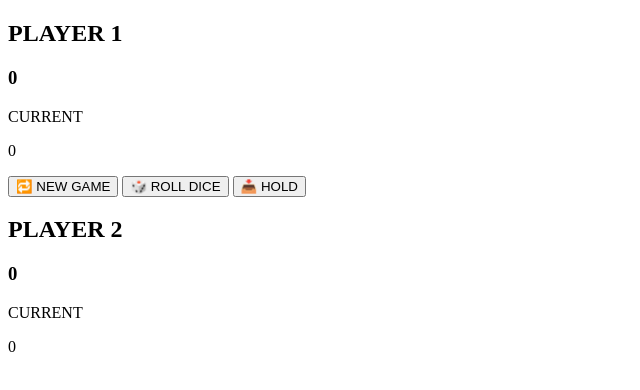
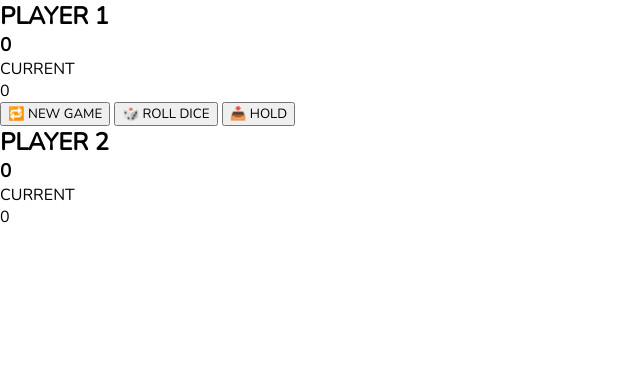
Before and after one commit to vishalmajumdar/gfg-mern-offline-3-class-3-2, a plain HTML site: page index.html in a window 1280 px wide. Shown: the whole page, without its empty margins (0-640 px from the left). Drawn offline with nearby package versions, Linux system fonts and the light colour scheme.

Commit message:
Add external stylesheet

```diff
--- a/index.html
+++ b/index.html
@@ -11,6 +11,7 @@
       href="https://fonts.googleapis.com/css2?family=Nunito&display=swap"
       rel="stylesheet"
     />
+    <link rel="stylesheet" href="style.css" />
   </head>
   <body>
     <main class="container">
--- /dev/null
+++ b/style.css
@@ -0,0 +1,4 @@
+* {
+  margin: 0;
+  font-family: "Nunito", sans-serif;
+}
```
